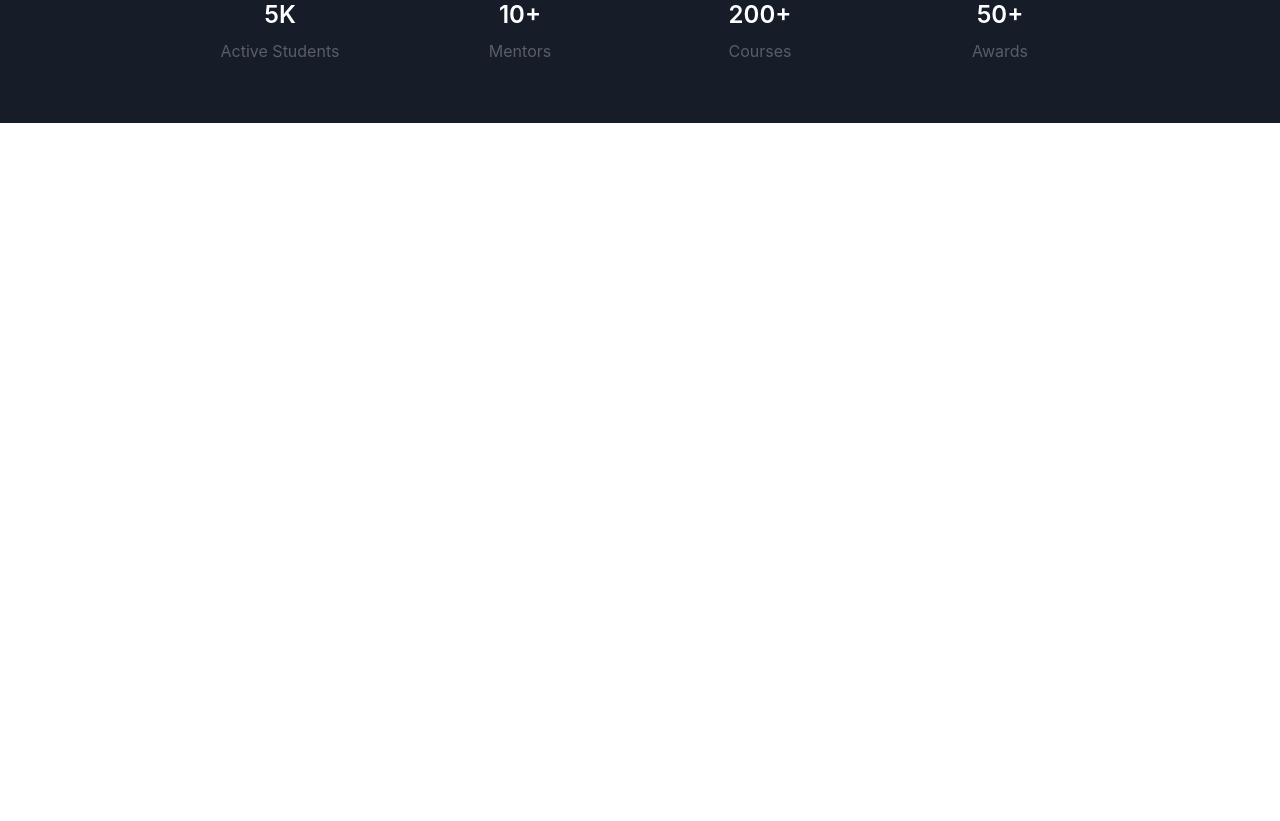
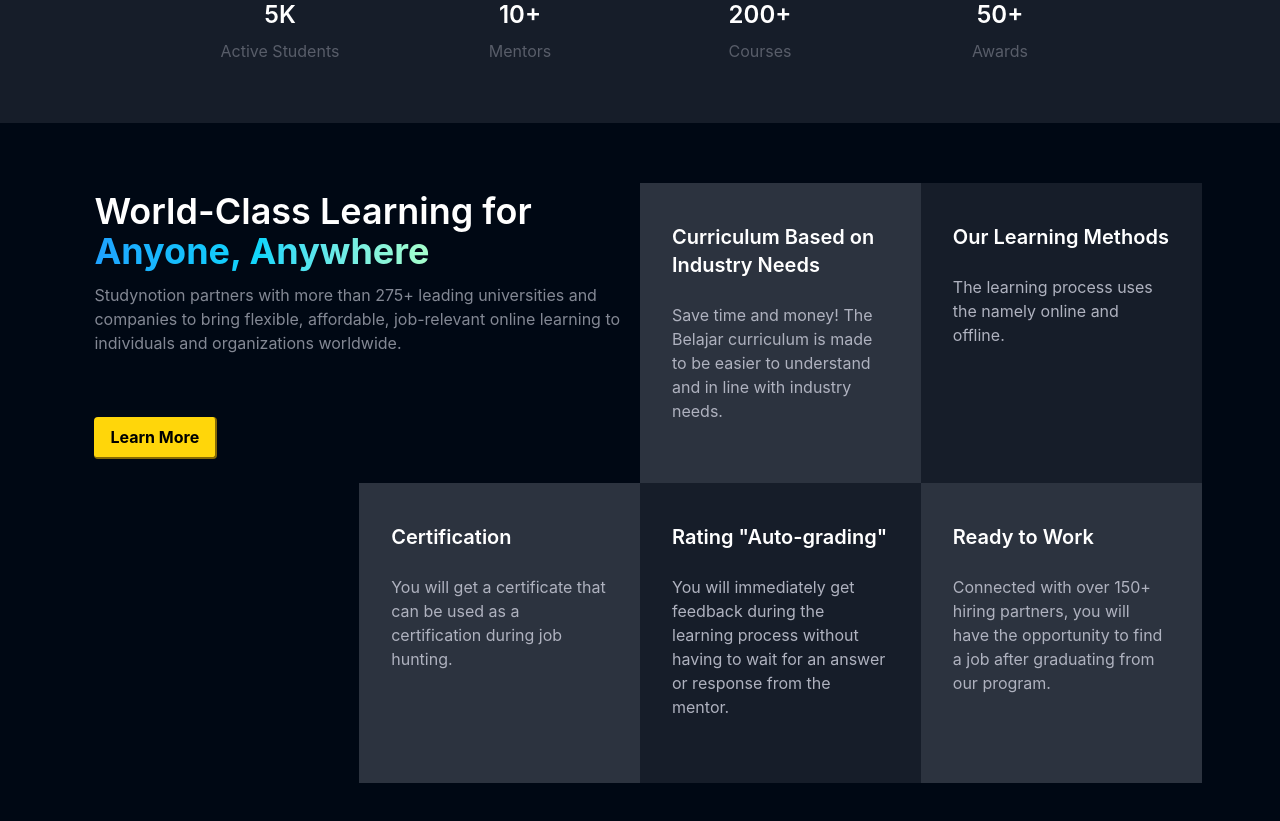
Before and after one commit to its-parth/StudyNotion, a React (Vite) app: page /about in a window 1280 px wide. Shown: the part 1860-2681 px from the top of the page. Before the commit the page ends 1983 px from the top, so only its background shows below. Built offline with nearby package versions, Linux system fonts and the light colour scheme; no server answers.

Commit message:
about us fourth section done

```diff
--- /dev/null
+++ b/src/components/core/AboutUsPage/LearningGrid.jsx
@@ -0,0 +1,39 @@
+import React from 'react'
+import HighlightText from '../../common/HighlightText'
+import CTAButton from '../../common/CTAButton'
+const LearningGrid = () => {
+  return (
+        <div className='max-w-80 md:max-w-maxContent md:w-[80%] lg:w-[90%] grid grid-cols-1 md:grid-cols-2 lg:grid-cols-4 lg:grid-row-2 mx-auto'>
+            <div className='md:col-span-2 px-4 pt-2 pb-6 flex flex-col justify-between gap-4'>
+              <div className='flex flex-col gap-3'>
+                <div className='text-2xl md:text-3xl font-semibold lg:text-4xl text-white'>World-Class Learning for <HighlightText>Anyone, Anywhere</HighlightText></div>
+                <p className='text-richblack-300'>Studynotion partners with more than 275+ leading universities and companies to bring flexible, affordable, job-relevant online learning to individuals and organizations worldwide.</p>
+              </div>
+              <CTAButton text={"Learn More"} variant='secondary'/>
+            </div>
+            <div className='flex flex-col h-75 px-8 py-10 gap-6 bg-richblack-700'>
+              <h3 className='text-white text-xl font-semibold'>Curriculum Based on Industry Needs</h3>
+              <p className='text-richblack-100'>Save time and money! The Belajar curriculum is made to be easier to understand and in line with industry needs.</p>
+            </div>
+            <div className='flex flex-col h-75 px-8 py-10 gap-6 bg-richblack-800'>
+              <h3 className='text-white text-xl font-semibold'>Our Learning Methods</h3>
+              <p className='text-richblack-100'>The learning process uses the namely online and offline.</p>
+            </div>
+            <div className='hidden lg:block'></div>
+            <div className='flex md:hidden lg:flex flex-col h-75 px-8 py-10 gap-6 bg-richblack-700'>
+              <h3 className='text-white text-xl font-semibold'>Certification</h3>
+              <p className='text-richblack-100'>You will get a certificate that can be used as a certification during job hunting.</p>
+            </div>
+            <div className='flex flex-col h-75 px-8 py-10 gap-6 bg-richblack-800'>
+              <h3 className='text-white text-xl font-semibold'>Rating "Auto-grading"</h3>
+              <p className='text-richblack-100'>You will immediately get feedback during the learning process without having to wait for an answer or response from the mentor.</p>
+            </div>
+            <div className='flex flex-col h-75 px-8 py-10 gap-6 bg-richblack-700'>
+              <h3 className='text-white text-xl font-semibold'>Ready to Work</h3>
+              <p className='text-richblack-100'>Connected with over 150+ hiring partners, you will have the opportunity to find a job after graduating from our program.</p>
+            </div>
+        </div>
+  )
+}
+
+export default LearningGrid
--- a/src/pages/AboutUs.jsx
+++ b/src/pages/AboutUs.jsx
@@ -6,6 +6,7 @@
 import About3 from '../assets/Images/aboutus3.webp'
 import FoudingStory from '../assets/Images/FoundingStory.png'
 import { FaQuoteLeft, FaQuoteRight } from "react-icons/fa";
+import LearningGrid from '../components/core/AboutUsPage/LearningGrid'
 
 const AboutUs = () => {
   return (
@@ -66,7 +67,7 @@
         </div>
       </div>
       {/* Third section */}
-      <div className='bg-richblack-800 flex justify-center gap-3 md:gap-5 lg:gap-10 py-15'>
+      <div className='bg-richblack-800 flex justify-center gap-3 md:gap-5 lg:gap-10 py-15 flex-wrap'>
           <div className='flex flex-col gap-2 w-50 items-center'>
             <div className='text-white font-semibold font-inter text-2xl'>5K</div>
             <div className='text-richblack-500'>Active Students</div>
@@ -85,7 +86,10 @@
           </div>
       </div>
       {/* fourth secition */}
-
+      <div className='bg-richblack-900 font-inter py-15 px-4'>
+        <LearningGrid />
+      </div>
+      <div></div>
     </div>
   )
 }
```
